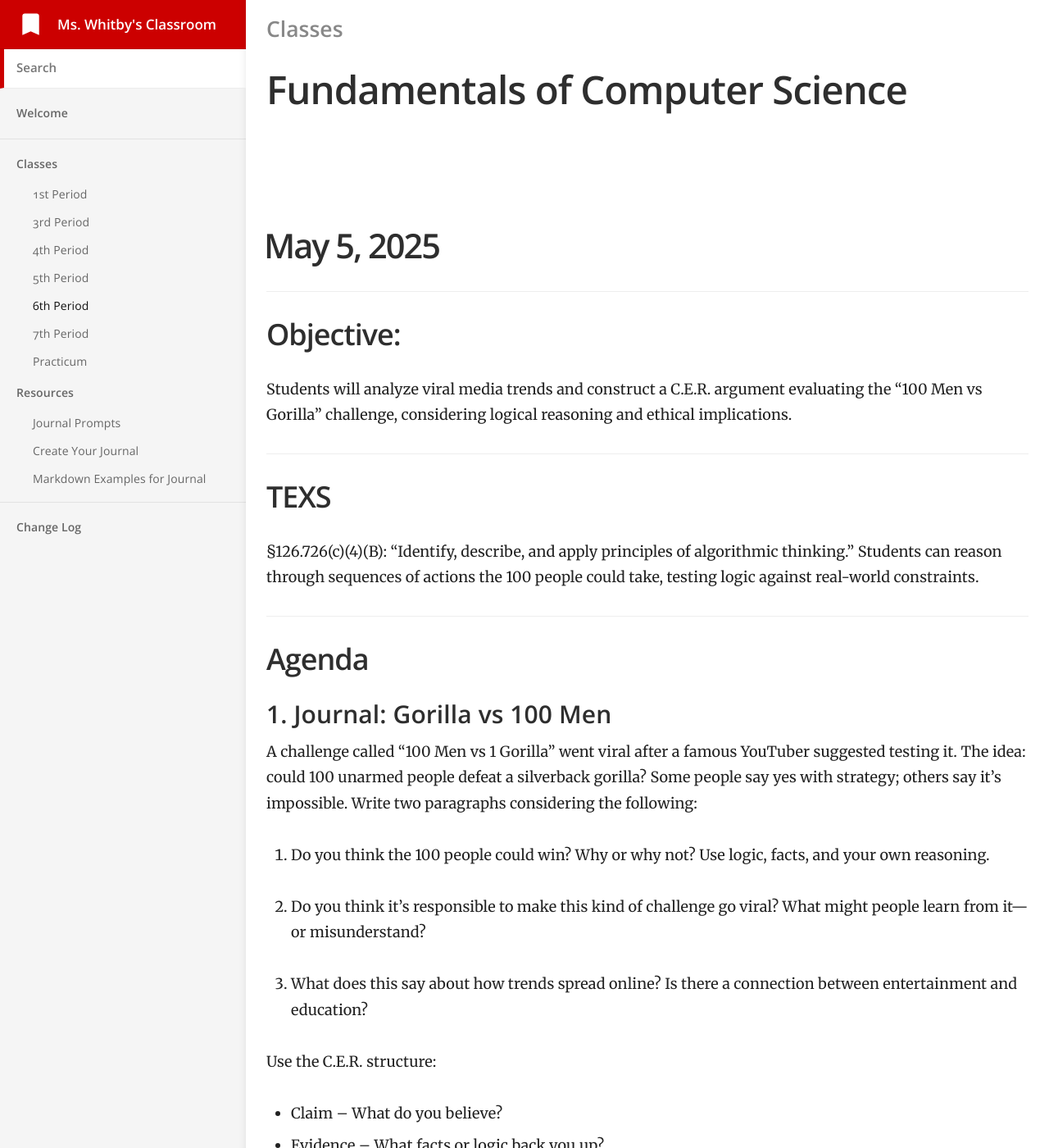
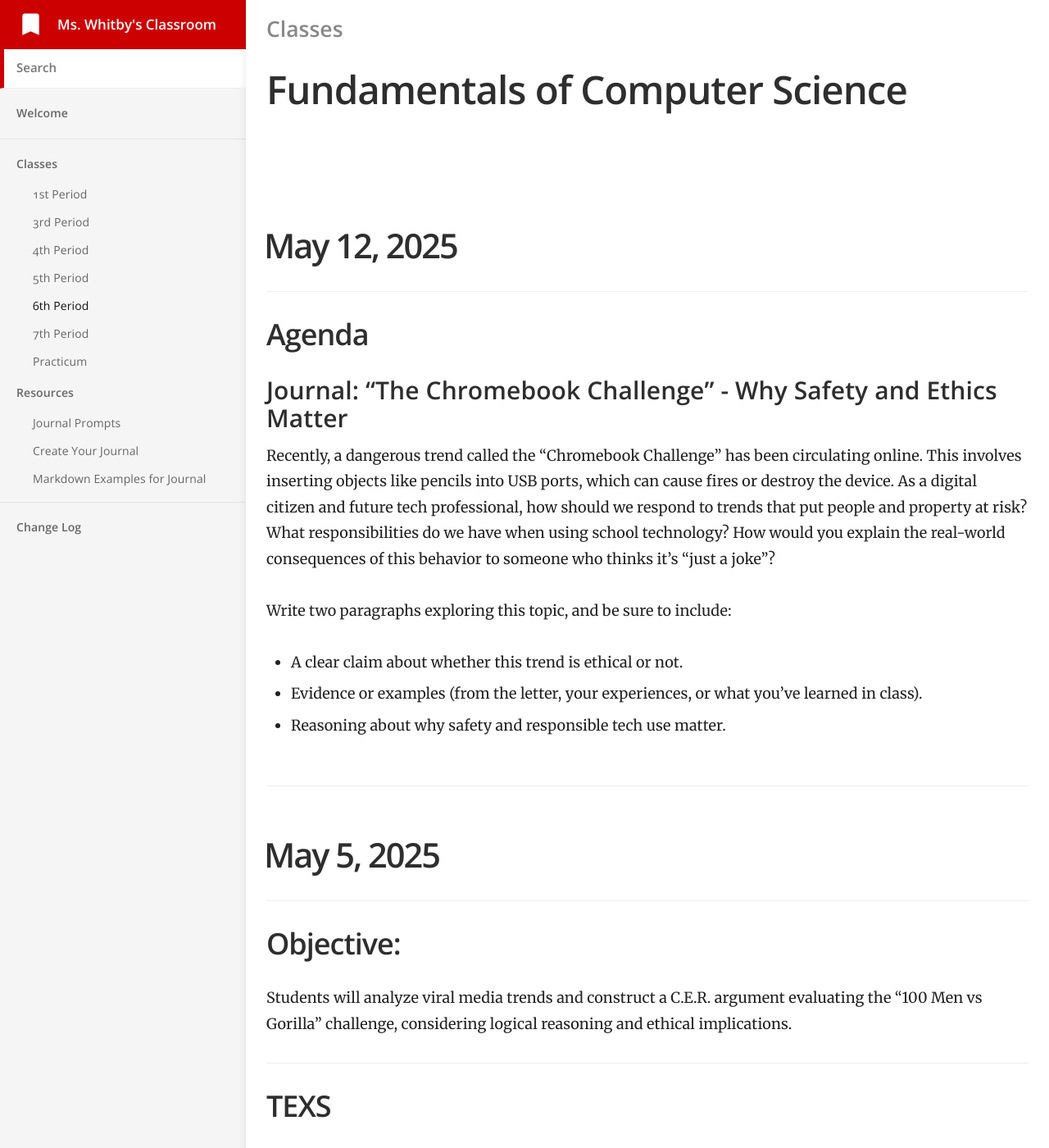
Before and after one commit to mswhitby/classroom, a Jekyll site: the page built from _docs/classes/6th.md, in a window 1280 px wide and 1400 px high. Shown: the whole window at 82% size. Built offline with Jekyll 4.4.1, drawn with Linux system fonts in a browser that asks for light colours.

Commit message:
Updated lessons

```diff
--- a/_docs/classes/6th.md
+++ b/_docs/classes/6th.md
@@ -4,6 +4,21 @@ subtitle: Fundamentals of Computer Science
 category: Classes
 order: 5
 ---
+
+# May 12, 2025
+
+## Agenda
+
+### Journal: "The Chromebook Challenge" - Why Safety and Ethics Matter
+
+Recently, a dangerous trend called the “Chromebook Challenge” has been circulating online. This involves inserting objects like pencils into USB ports, which can cause fires or destroy the device. As a digital citizen and future tech professional, how should we respond to trends that put people and property at risk? What responsibilities do we have when using school technology? How would you explain the real-world consequences of this behavior to someone who thinks it’s “just a joke”?
+
+Write two paragraphs exploring this topic, and be sure to include:
+- A clear claim about whether this trend is ethical or not.
+- Evidence or examples (from the letter, your experiences, or what you’ve learned in class).
+- Reasoning about why safety and responsible tech use matter.
+
+----
 
 # May 5, 2025
 
```
